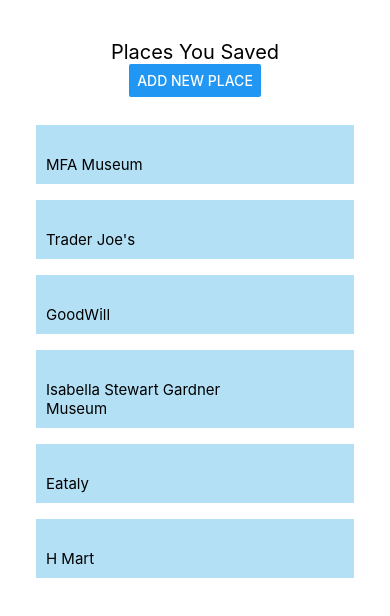
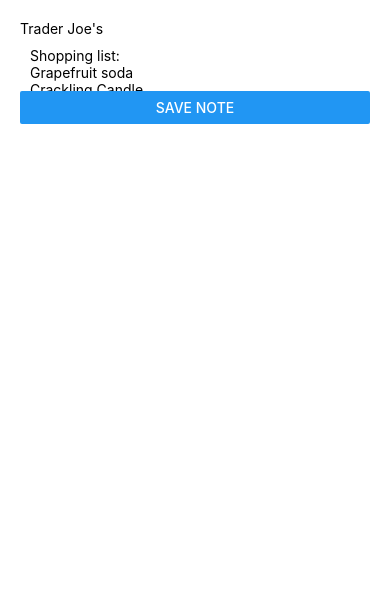
Before and after one commit to aryawu0513/DayEscape, a React Native app: screen / in a window 390 px wide. Shown: the top 616 px of the page. Built offline with nearby package versions, Linux system fonts and the light colour scheme.

Commit message:
added single note screen

```diff
--- a/App.js
+++ b/App.js
@@ -5,6 +5,7 @@
 import CheckRouteScreen from "./Screens/CheckRouteScreen";
 import TransportationScreen from "./Screens/TransportationScreen";
 import LocationScreen from "./Screens/LocationScreen";
+import SingleNoteScreen from "./Screens/SingleNoteScreen";
 
 const App = () => {
   return (
@@ -12,7 +13,8 @@
       {/* <CreateRouteScreen></CreateRouteScreen> */}
       {/* <CheckRouteScreen></CheckRouteScreen> */}
       {/* <TransportationScreen></TransportationScreen> */}
-      <LocationScreen></LocationScreen>
+      {/* <LocationScreen></LocationScreen> */}
+      <SingleNoteScreen></SingleNoteScreen>
     </View>
   );
 };
--- a/Screens/SingleNoteScreen.js
+++ b/Screens/SingleNoteScreen.js
@@ -0,0 +1,51 @@
+import React, { useState } from "react";
+import {
+  Text,
+  SafeAreaView,
+  StyleSheet,
+  TextInput,
+  TouchableWithoutFeedback,
+  Keyboard,
+  Button,
+} from "react-native";
+
+import { fakeNote } from "../fake_note";
+
+function SingleNoteScreen() {
+  const [value, onChangeText] = useState(fakeNote[0].note_description);
+
+  const handleSaveNote = () => {
+    console.log("Note saved:", value);
+  };
+
+  return (
+    <TouchableWithoutFeedback onPress={() => Keyboard.dismiss()}>
+      <SafeAreaView style={styles.container}>
+        <Text>Trader Joe's</Text>
+        <TextInput
+          editable
+          multiline
+          onChangeText={(text) => onChangeText((prev)=>{return text})}
+          value={value}
+          style={{ padding: 10 }}
+        />
+        <Button
+          mode="contained"
+          labelStyle={styles.buttonText}
+          title="Save Note"
+          onPress={handleSaveNote}
+        ></Button>
+      </SafeAreaView>
+    </TouchableWithoutFeedback>
+  );
+}
+
+const styles = StyleSheet.create({
+  container: {
+    flex: 1,
+    width: "100%",
+    height: "100%",
+  },
+});
+
+export default SingleNoteScreen;
```
